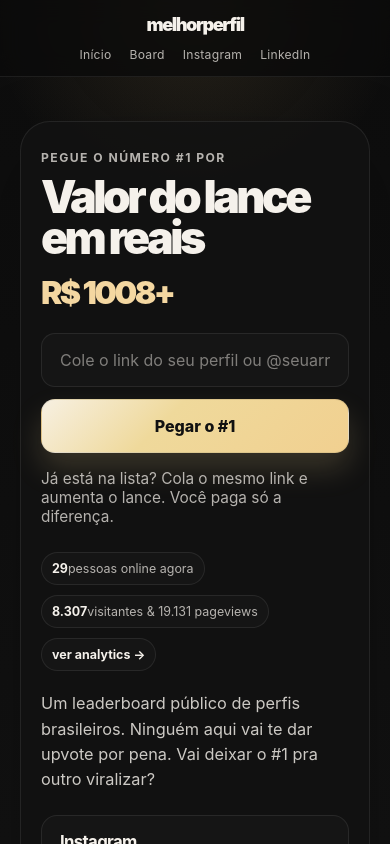
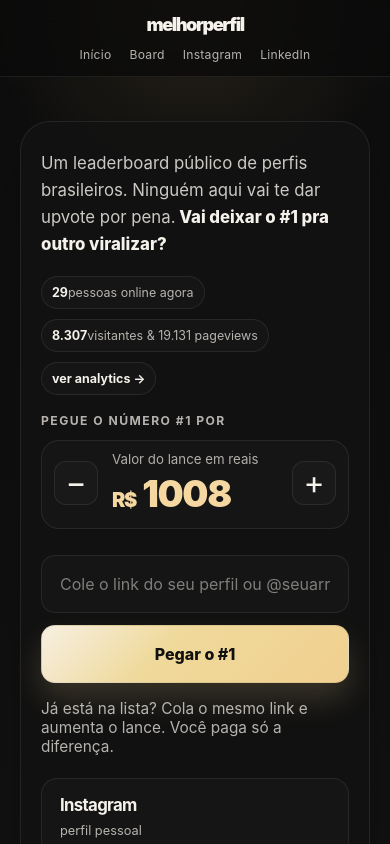
Before and after one commit to VictorOliveiraPy/Melhor-perfil-web, a Next.js app: page / in a window 390 px wide. Shown: the top 844 px of the page. Built offline with nearby package versions, Linux system fonts and the light colour scheme.

Commit message:
feat(web): align hero and board to benchmark reference

```diff
--- a/src/app/globals.css
+++ b/src/app/globals.css
@@ -109,8 +109,20 @@ textarea {
   box-shadow: 0 32px 80px var(--shadow);
 }
 
-.hero-copy {
+.hero-intro {
   max-width: 840px;
+}
+
+.hero-copy-line {
+  margin: 0;
+  color: rgba(245, 241, 235, 0.82);
+  font-size: 1.05rem;
+  line-height: 1.6;
+}
+
+.hero-copy-line strong {
+  color: var(--text);
+  font-weight: 800;
 }
 
 .eyebrow {
@@ -122,39 +134,64 @@ textarea {
   text-transform: uppercase;
 }
 
-.hero-card h1,
-.board-topbar h1 {
-  margin: 0;
-  font-size: clamp(2.8rem, 5vw, 5rem);
-  line-height: 0.92;
-  letter-spacing: -0.08em;
-  font-weight: 900;
-  color: var(--text);
+.hero-price-box {
+  margin-top: 18px;
 }
 
-.hero-card h1 {
-  max-width: 760px;
+.price-stepper {
+  display: flex;
+  align-items: center;
+  gap: 14px;
+  max-width: 720px;
+  padding: 10px 12px 12px;
+  border-radius: 18px;
+  background: rgba(255, 255, 255, 0.02);
+  border: 1px solid var(--line);
 }
 
-.lead-line {
-  margin: 18px 0 0;
-  font-size: clamp(2rem, 3vw, 3.2rem);
+.stepper-button {
+  width: 44px;
+  height: 44px;
+  border-radius: 12px;
+  border: 1px solid var(--line);
+  background: rgba(255, 255, 255, 0.02);
+  color: var(--text);
+  font-size: 2rem;
   line-height: 1;
+  cursor: pointer;
+}
+
+.price-readout {
+  flex: 1;
+  min-width: 0;
+}
+
+.price-label {
+  display: block;
+  color: rgba(245, 241, 235, 0.7);
+  font-size: 0.83rem;
+  margin-bottom: 4px;
+}
+
+.price-display {
+  display: flex;
+  align-items: baseline;
+  gap: 6px;
+  font-weight: 900;
   letter-spacing: -0.08em;
-  font-weight: 900;
   color: var(--gold);
 }
 
-.hero-liner {
-  margin: 20px 0 0;
-  max-width: 760px;
-  color: rgba(245, 241, 235, 0.82);
-  font-size: 1.02rem;
-  line-height: 1.55;
+.price-display .currency {
+  font-size: clamp(1.25rem, 3vw, 2rem);
+}
+
+.price-display .value {
+  font-size: clamp(2.3rem, 5vw, 4rem);
 }
 
 .hero-entry-row {
-  margin-top: 24px;
+  margin-top: 26px;
   display: flex;
   align-items: center;
   gap: 12px;
@@ -163,7 +200,7 @@ textarea {
 
 .hero-entry-row input {
   flex: 1;
-  min-height: 54px;
+  min-height: 58px;
   border: 1px solid var(--line);
   border-radius: 14px;
   background: rgba(255, 255, 255, 0.02);
@@ -177,8 +214,8 @@ textarea {
 }
 
 .hero-entry-row .primary-button {
-  min-height: 54px;
-  padding: 0 20px;
+  min-height: 58px;
+  padding: 0 22px;
   border-radius: 14px;
 }
 
@@ -189,7 +226,7 @@ textarea {
 }
 
 .proof-row {
-  margin-top: 26px;
+  margin-top: 18px;
   display: flex;
   flex-wrap: wrap;
   gap: 10px;
@@ -256,6 +293,340 @@ textarea {
 
 .board-page {
   padding-top: 8px;
+}
+
+.board-topbar {
+  display: flex;
+  align-items: end;
+  justify-content: space-between;
+  gap: 18px;
+  margin-bottom: 12px;
+}
+
+.board-topbar h1 {
+  margin: 0;
+  font-size: clamp(2.2rem, 4vw, 3.4rem);
+  line-height: 0.96;
+  letter-spacing: -0.08em;
+  font-weight: 900;
+  color: var(--text);
+}
+
+.board-tabs {
+  display: inline-flex;
+  align-items: center;
+  gap: 6px;
+  padding: 4px;
+  border-radius: 999px;
+  border: 1px solid var(--line);
+  background: rgba(255, 255, 255, 0.02);
+}
+
+.active-tab,
+.muted-tab {
+  padding: 8px 12px;
+  border-radius: 999px;
+  font-size: 0.76rem;
+  font-weight: 700;
+}
+
+.active-tab {
+  background: linear-gradient(135deg, #f7efe4, #e4c98f);
+  color: #111111;
+  box-shadow: 0 8px 18px rgba(228, 201, 143, 0.18);
+}
+
+.muted-tab {
+  color: var(--muted);
+}
+
+.board-meta-row {
+  display: flex;
+  align-items: center;
+  flex-wrap: wrap;
+  gap: 8px;
+  color: var(--muted);
+  font-size: 0.82rem;
+  margin-bottom: 18px;
+}
+
+.board-meta-row a {
+  color: var(--text);
+  text-decoration: none;
+}
+
+.board-list {
+  display: grid;
+  gap: 16px;
+}
+
+.listing-row {
+  display: grid;
+  grid-template-columns: minmax(0, 1.7fr) minmax(250px, 0.85fr);
+  gap: 20px;
+  align-items: center;
+  padding: 16px;
+  border-radius: 18px;
+  border: 1px solid var(--line);
+  background: rgba(255, 255, 255, 0.02);
+  box-shadow: 0 16px 30px rgba(0, 0, 0, 0.12);
+}
+
+.profile-row {
+  display: grid;
+  grid-template-columns: auto auto minmax(0, 1fr) auto;
+  gap: 12px;
+  align-items: center;
+}
+
+.rank-pill {
+  min-width: 44px;
+  text-align: center;
+  font-size: 0.7rem;
+  font-weight: 800;
+  letter-spacing: -0.04em;
+  color: var(--gold);
+}
+
+.avatar {
+  width: 56px;
+  height: 56px;
+  overflow: hidden;
+  border-radius: 14px;
+  background: linear-gradient(135deg, #eddcb5, #94a4bc);
+  border: 1px solid var(--line);
+}
+
+.avatar img {
+  width: 100%;
+  height: 100%;
+  object-fit: cover;
+}
+
+.profile-copy {
+  min-width: 0;
+}
+
+.profile-headline {
+  display: flex;
+  align-items: center;
+  gap: 8px;
+  flex-wrap: wrap;
+}
+
+.profile-info h3 {
+  margin: 0;
+  font-size: 1.08rem;
+  letter-spacing: -0.04em;
+  color: var(--text);
+}
+
+.profile-meta {
+  margin-top: 6px;
+  font-size: 0.8rem;
+  color: var(--muted);
+}
+
+.platform-badge {
+  display: inline-flex;
+  align-items: center;
+  justify-content: center;
+  border-radius: 999px;
+  border: 1px solid var(--line);
+  background: rgba(255, 255, 255, 0.02);
+  padding: 4px 7px;
+  font-size: 0.68rem;
+  font-weight: 700;
+  color: var(--muted);
+}
+
+.profile-link {
+  display: inline-block;
+  margin-top: 7px;
+  color: var(--text);
+  text-decoration: none;
+  font-size: 0.78rem;
+  font-weight: 700;
+}
+
+.profile-side {
+  text-align: right;
+  min-width: 130px;
+}
+
+.time-line {
+  font-size: 0.7rem;
+  color: rgba(245, 241, 235, 0.58);
+}
+
+.bid-amount {
+  margin-top: 4px;
+  font-size: 1.25rem;
+  letter-spacing: -0.05em;
+  font-weight: 900;
+  color: var(--text);
+}
+
+.click-counter {
+  margin-top: 4px;
+  font-size: 0.7rem;
+  color: var(--muted);
+}
+
+.cta {
+  width: 100%;
+}
+
+.bid-form {
+  display: grid;
+  gap: 10px;
+  padding: 14px;
+  border-radius: 14px;
+  border: 1px solid var(--line);
+  background: rgba(255, 255, 255, 0.02);
+}
+
+.field-group {
+  display: grid;
+  gap: 6px;
+}
+
+label {
+  color: var(--muted);
+  font-size: 0.74rem;
+  font-weight: 700;
+}
+
+input,
+textarea {
+  width: 100%;
+  border: 1px solid var(--line);
+  border-radius: 10px;
+  background: rgba(255, 255, 255, 0.02);
+  padding: 10px 12px;
+  color: var(--text);
+}
+
+input::placeholder,
+textarea::placeholder {
+  color: rgba(245, 241, 235, 0.42);
+}
+
+textarea {
+  resize: vertical;
+}
+
+.checkbox-row {
+  display: flex;
+  align-items: center;
+  gap: 8px;
+  font-size: 0.74rem;
+  color: var(--muted);
+}
+
+.checkbox-row input {
+  width: auto;
+}
+
+.preview-box {
+  display: flex;
+  align-items: center;
+  justify-content: space-between;
+  gap: 10px;
+  padding: 10px 12px;
+  border: 1px solid var(--line);
+  border-radius: 10px;
+  background: rgba(255, 255, 255, 0.02);
+  color: var(--muted);
+  font-size: 0.74rem;
+}
+
+.preview-box strong {
+  color: var(--text);
+  font-size: 0.9rem;
+}
+
+.primary-button,
+.secondary-button {
+  display: inline-flex;
+  align-items: center;
+  justify-content: center;
+  border-radius: 12px;
+  min-height: 44px;
+  padding: 0 18px;
+  border: 1px solid rgba(0, 0, 0, 0.08);
+  text-decoration: none;
+  font-weight: 800;
+  cursor: pointer;
+  transition: transform 0.15s ease, opacity 0.15s ease;
+}
+
+.primary-button {
+  color: #111111;
+  background: linear-gradient(135deg, #f7f0e2, #efd99b 40%, #f1d090);
+  box-shadow: 0 16px 30px rgba(241, 208, 144, 0.18);
+}
+
+.secondary-button {
+  color: var(--text);
+  background: rgba(255, 255, 255, 0.02);
+  border-color: var(--line);
+}
+
+.primary-button:hover,
+.secondary-button:hover {
+  transform: translateY(-1px);
+}
+
+.primary-button:disabled {
+  opacity: 0.45;
+  cursor: not-allowed;
+}
+
+.field-error {
+  color: #f6b0a9;
+  font-size: 0.72rem;
+}
+
+@media (max-width: 820px) {
+  .hero-card {
+    padding: 28px 20px 20px;
+  }
+
+  .hero-entry-row {
+    flex-direction: column;
+    align-items: stretch;
+  }
+
+  .hero-stats,
+  .brand-strip {
+    grid-template-columns: 1fr;
+  }
+
+  .listing-row {
+    grid-template-columns: 1fr;
+  }
+
+  .profile-row {
+    grid-template-columns: auto 1fr;
+  }
+
+  .profile-side {
+    grid-column: 2;
+    text-align: left;
+  }
+
+  .board-topbar {
+    flex-direction: column;
+    align-items: flex-start;
+  }
+
+  .shell-header {
+    flex-direction: column;
+    justify-content: center;
+    gap: 12px;
+    padding: 12px 0 14px;
+  }
 }
 
 .board-topbar {
--- a/src/app/page.tsx
+++ b/src/app/page.tsx
@@ -2,10 +2,32 @@ export default function Home() {
   return (
     <main className="landing-shell">
       <section className="hero-card">
-        <div className="hero-copy">
+        <div className="hero-intro">
+          <p className="hero-copy-line">
+            Um leaderboard público de perfis brasileiros. Ninguém aqui vai te dar upvote por pena.
+            <strong> Vai deixar o #1 pra outro viralizar?</strong>
+          </p>
+
+          <div className="proof-row" aria-label="Indicadores de tráfego">
+            <span><strong>29</strong> pessoas online agora</span>
+            <span><strong>8.307</strong> visitantes &amp; 19.131 pageviews</span>
+            <span><a href="https://www.himetrica.com/share/melhorlance.dev" target="_blank" rel="noreferrer">ver analytics →</a></span>
+          </div>
+        </div>
+
+        <div className="hero-price-box">
           <p className="eyebrow">Pegue o número #1 por</p>
-          <h1>Valor do lance em reais</h1>
-          <p className="lead-line">R$ 1008+</p>
+          <div className="price-stepper" aria-label="Valor do lance atual">
+            <button type="button" className="stepper-button" aria-label="Diminuir R$ 1">−</button>
+            <div className="price-readout">
+              <span className="price-label">Valor do lance em reais</span>
+              <div className="price-display">
+                <span className="currency">R$</span>
+                <span className="value">1008</span>
+              </div>
+            </div>
+            <button type="button" className="stepper-button" aria-label="Aumentar R$ 1">+</button>
+          </div>
         </div>
 
         <div className="hero-entry-row" aria-label="Formulário de submissão do perfil">
@@ -15,17 +37,6 @@ export default function Home() {
 
         <p className="subtext">
           Já está na lista? Cola o mesmo link e aumenta o lance. Você paga só a diferença.
-        </p>
-
-        <div className="proof-row" aria-label="Indicadores de tráfego">
-          <span><strong>29</strong> pessoas online agora</span>
-          <span><strong>8.307</strong> visitantes &amp; 19.131 pageviews</span>
-          <span><a href="https://www.himetrica.com/share/melhorlance.dev" target="_blank" rel="noreferrer">ver analytics →</a></span>
-        </div>
-
-        <p className="hero-liner">
-          Um leaderboard público de perfis brasileiros. Ninguém aqui vai te dar upvote por pena.
-          Vai deixar o #1 pra outro viralizar?
         </p>
 
         <div className="hero-stats">
```
